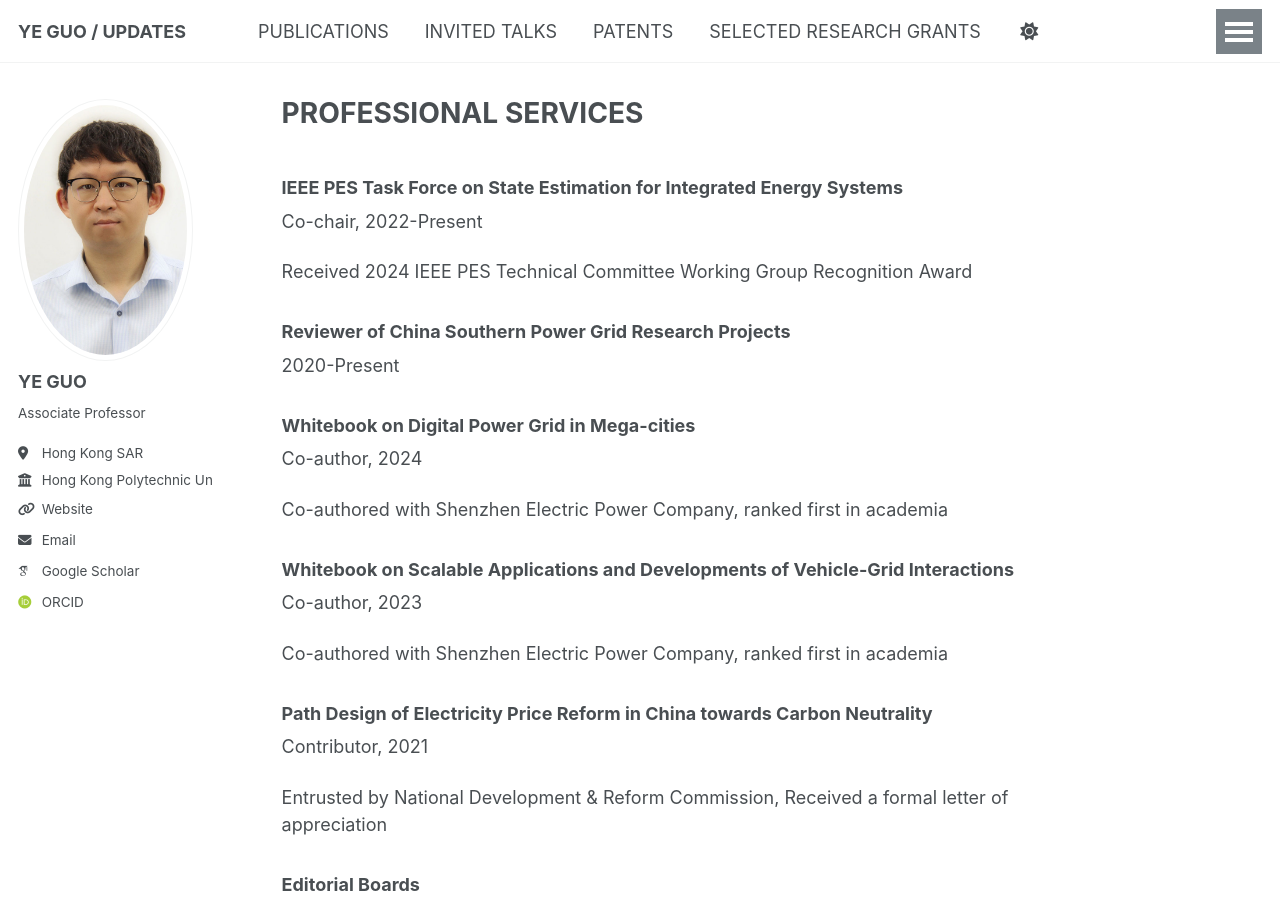
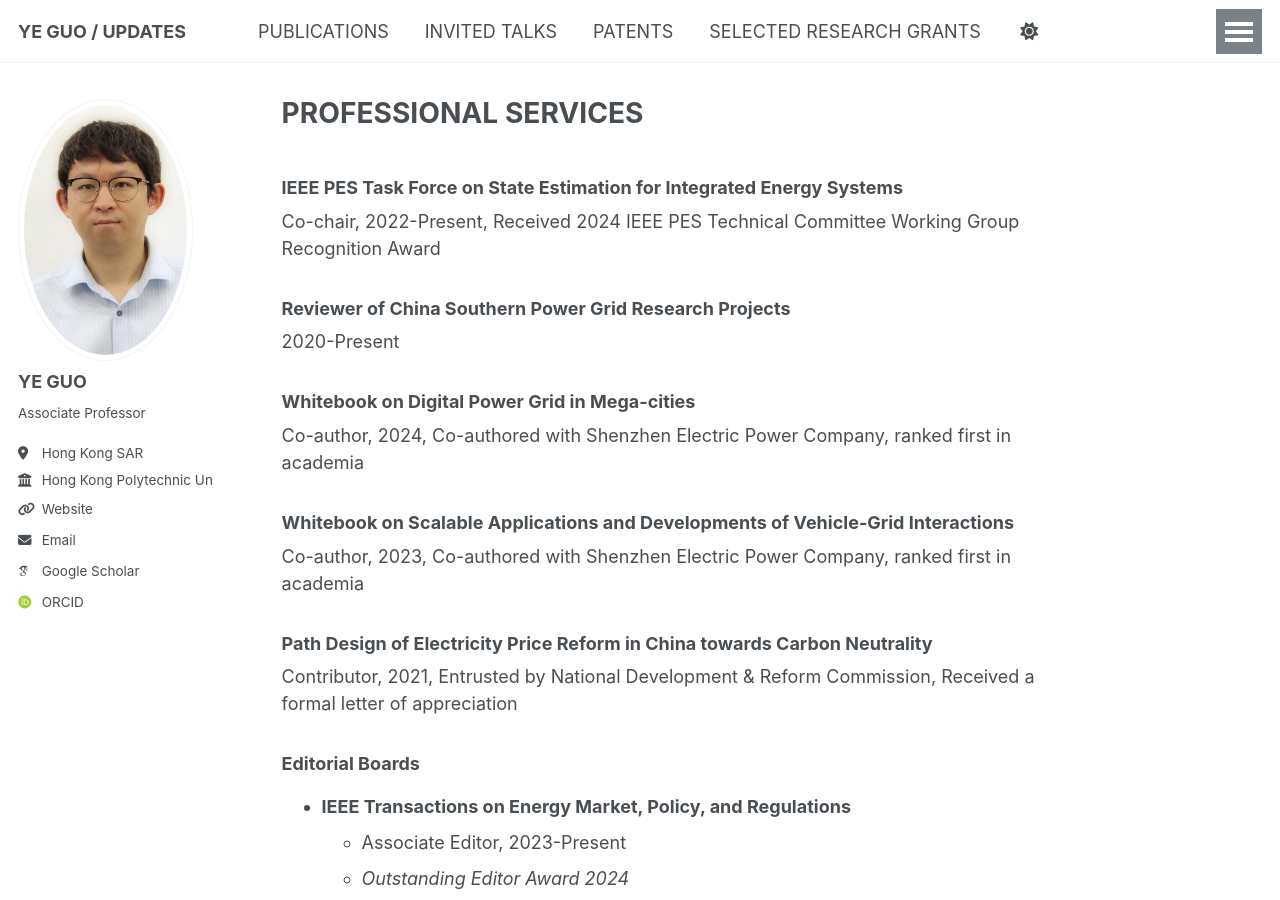
Before and after one commit to ye-guo/ye-guo.github.io, a Jekyll site: the page built from _pages/services.md, in a window 1280 px wide and 900 px high. Built offline with Jekyll 4.4.1, drawn with Linux system fonts in a browser that asks for light colours; some web fonts are replaced; a script that is not in the unit is left out.

```diff
--- a/_pages/services.md
+++ b/_pages/services.md
@@ -9,9 +9,7 @@ redirect_from:
 
 ### IEEE PES Task Force on State Estimation for Integrated Energy Systems
 
-Co-chair, 2022-Present
-
-Received 2024 IEEE PES Technical Committee Working Group Recognition Award
+Co-chair, 2022-Present, Received 2024 IEEE PES Technical Committee Working Group Recognition Award
 
 ### Reviewer of China Southern Power Grid Research Projects
 
@@ -19,21 +17,15 @@ Received 2024 IEEE PES Technical Committee Working Group Recognition Award
 
 ### Whitebook on Digital Power Grid in Mega-cities
 
-Co-author, 2024
-
-Co-authored with Shenzhen Electric Power Company, ranked first in academia
+Co-author, 2024, Co-authored with Shenzhen Electric Power Company, ranked first in academia
 
 ### Whitebook on Scalable Applications and Developments of Vehicle-Grid Interactions
 
-Co-author, 2023
-
-Co-authored with Shenzhen Electric Power Company, ranked first in academia
+Co-author, 2023, Co-authored with Shenzhen Electric Power Company, ranked first in academia
 
 ### Path Design of Electricity Price Reform in China towards Carbon Neutrality
 
-Contributor, 2021
-
-Entrusted by National Development & Reform Commission, Received a formal letter of appreciation
+Contributor, 2021, Entrusted by National Development & Reform Commission, Received a formal letter of appreciation
 
 ### Editorial Boards
 
```
